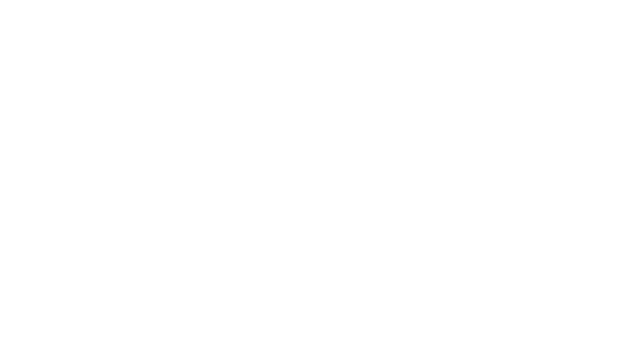
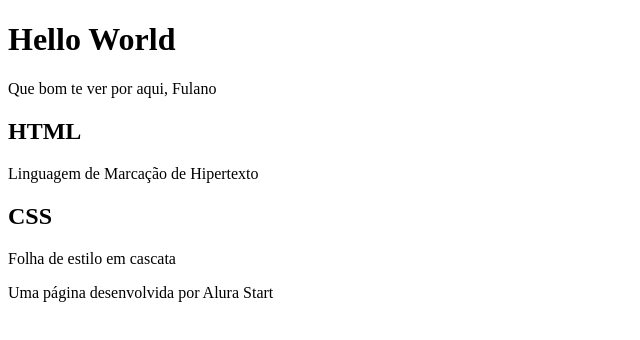
Before and after one commit to ProTR2024/Hello-World, a plain HTML site: page index.html in a window 1280 px wide. Shown: the whole page, without its empty margins (0-640 px from the left). Drawn offline with Linux system fonts and the light colour scheme.

Commit message:
Base Html

```diff
--- a/index.html
+++ b/index.html
@@ -6,6 +6,24 @@
     <title> Hello World </title>
 </head>
 <body>
+    <header>
+        <h1>Hello World</h1>
+        <p>Que bom te ver por aqui, Fulano</p>
 
+    </header>
+
+    <section>
+        <h2>HTML</h2>
+        <P>Linguagem de Marcação de Hipertexto</P>
+
+        <h2>CSS</h2>
+        <P>Folha de estilo em cascata</P>
+
+    </section>
+
+    <footer>
+        <p>Uma página desenvolvida por Alura Start</p>
+
+    </footer>
 </body>
 </html>
```
